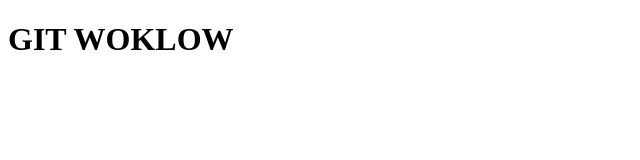
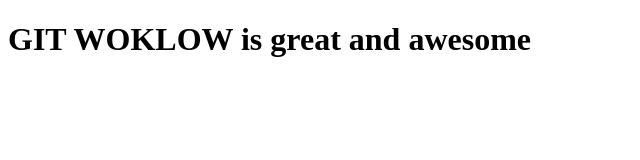
Before and after one commit to ziko1999/github-workshop, a plain HTML site: page index.html in a window 1280 px wide. Shown: the whole page, without its empty margins (0-640 px from the left). Drawn offline with Linux system fonts and the light colour scheme.

```diff
--- a/index.html
+++ b/index.html
@@ -21,7 +21,7 @@
 
 
 
-		    <h1 class="some-heading">GIT WOKLOW<h1>
+		    <h1 class="some-heading">GIT WOKLOW is great and awesome<h1>
 
 
 
```
